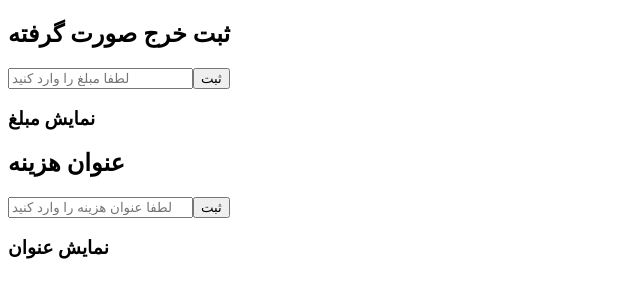
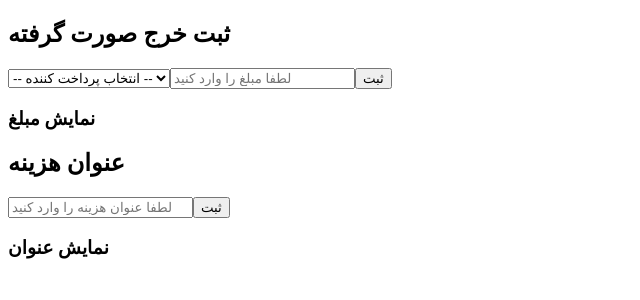
Before and after one commit to setayesh0882/cost-sharing, a React (Vite) app: page /Expense in a window 1280 px wide. Shown: the top 300 px of the page, without its empty margins (0-640 px from the left). Built offline with nearby package versions, Linux system fonts and the light colour scheme.

Commit message:
add a selectbar for payer

```diff
--- a/src/Expense.jsx
+++ b/src/Expense.jsx
@@ -5,6 +5,23 @@ export default function Expense() {
   const [recordExpense, setRecordExpense] = useState([]);
   const [title, setTitle] = useState("");
   const [recordTitle, setRecordTitle] = useState([]);
+  const [membersList, setMembersList] = useState([]);
+  const [selectedMember, setSelectedMember] = useState("");
+  const [listOfMembers , setListOfMembers] = useState ([]);
+  const [selectMembers , setSelectMembers] = useState ("");
+
+
+  // useEffect (()=>{
+  //   const storedMemberList = localStorage.getItem ("membersList");
+  //   if (storedMemberList) {
+  //     setSelectedMember (JSON.parse(storedMemberList));
+  //   }
+  // },[]);
+
+  // useEffect (()=>{
+  //   localStorage.setItem("membersList" , JSON.stringify(selectedMember));
+  // }, [selectedMember]);
+
 
   useEffect(() => {
     const storedExpense = localStorage.getItem("expense");
@@ -17,7 +34,14 @@ export default function Expense() {
     localStorage.setItem("expense", JSON.stringify(recordExpense));
   }, [recordExpense]);
 
-//   useEffect(() => {
+  useEffect(() => {
+    const storedMembers = localStorage.getItem("members");
+    if (storedMembers) {
+      setMembersList(JSON.parse(storedMembers));
+    }
+  }, []);
+
+  //   useEffect(() => {
 //     const storedTitle = localStorage.getItem("title");
 //     if (storedTitle) {
 //       setRecordTitle(JSON.parse(storedTitle));
@@ -28,21 +52,34 @@ export default function Expense() {
 //     localStorage.setItem("title", JSON.stringify(recordTitle));
 //   }, [recordTitle]);
 
-  const handleShowExpense = () => {
-    if (expense.toString().trim() === "") return; // اگر می‌خوای این خط بمونه
+
+  const handleShowTitle = () => {
+    if (title.trim() === "" || selectedMember ==="" ) return;
+    setRecordTitle([...recordTitle, `$ {selectedMember}: $ {title}`]);
+    setTitle("");
+    selectedMember('');
+  };
+
+    const handleShowExpense = () => {
+    if (expense.toString().trim() === "") return;
     setRecordExpense([...recordExpense, expense]);
     setExpense("");
   };
 
-  const handleShowTitle = () => {
-    if (title.trim() === "") return;
-    setRecordTitle([...recordTitle, title]);
-    setTitle("");
-  };
 
   return (
     <div>
       <h2>ثبت خرج صورت گرفته</h2>
+
+      <select value={selectedMember} onChange={(e) => setSelectedMember(e.target.value)}>
+        <option value="">-- انتخاب پرداخت کننده --</option>
+        {membersList.map((member, idx) => (
+          <option key={idx} value={member}>
+            {member}
+          </option>
+        ))}
+      </select>
+
       <input
         type="number"
         value={expense}
```
